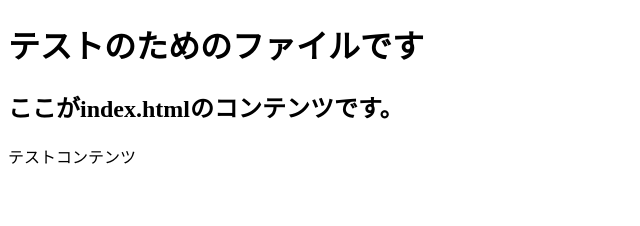
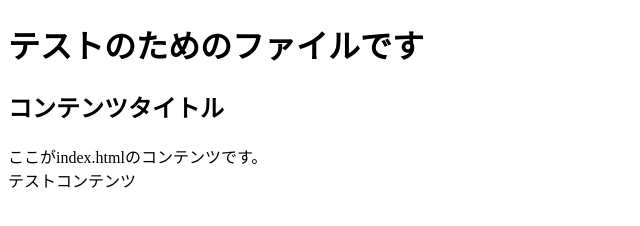
Before and after one commit to cpstest1/testRepository, a plain HTML site: page index.html in a window 1280 px wide. Shown: the whole page, without its empty margins (0-640 px from the left). Drawn offline with Linux system fonts and the light colour scheme.

Commit message:
コンテンツタイトルを修正

```diff
--- a/index.html
+++ b/index.html
@@ -12,7 +12,8 @@
 <body>
 	<h1>テストのためのファイルです</h1>
 	<div class='content'>
-		<h2>ここがindex.htmlのコンテンツです。</h2>
+		<h2>コンテンツタイトル</h2>
+		ここがindex.htmlのコンテンツです。<br />
 		テストコンテンツ
 	</div>
 </body>
```
